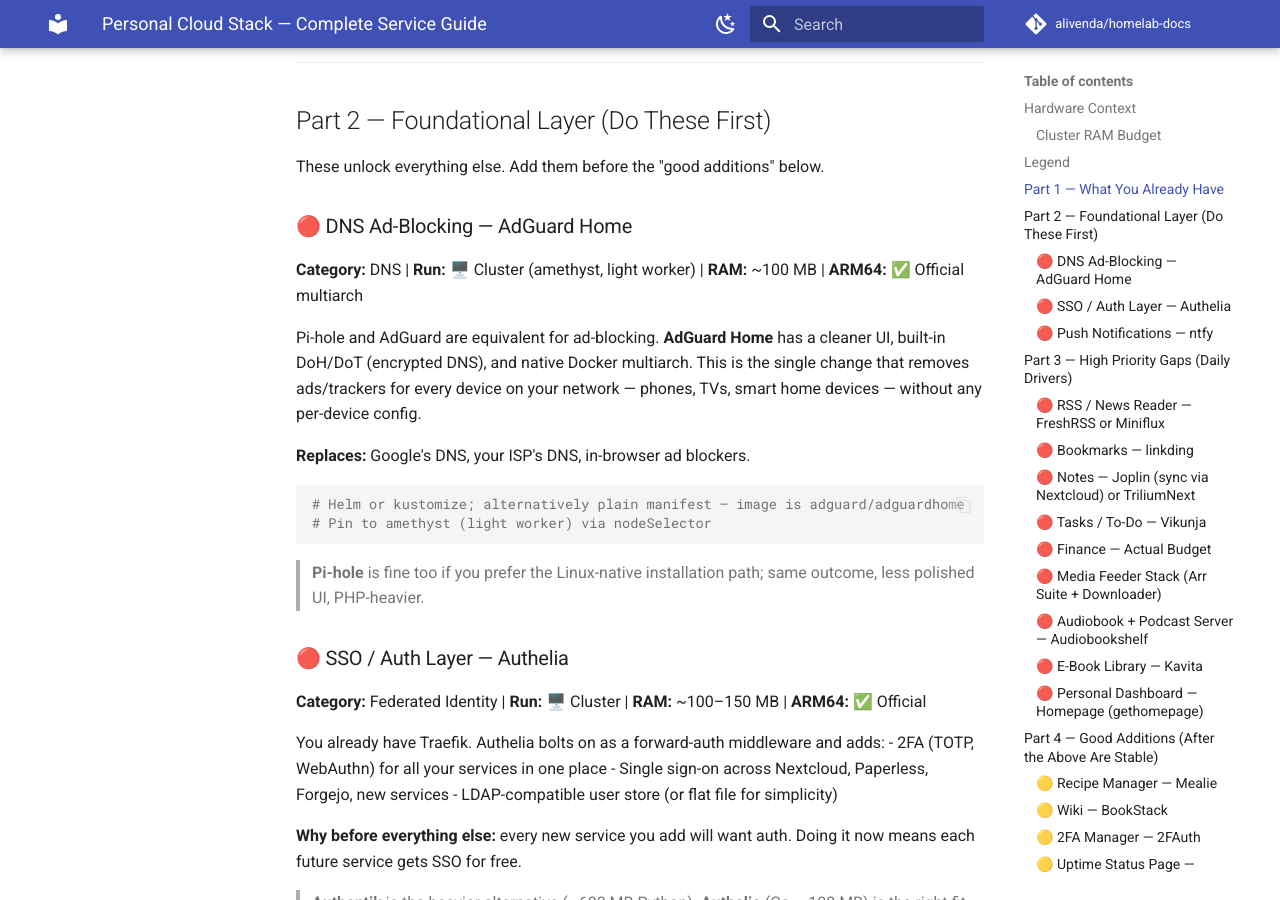
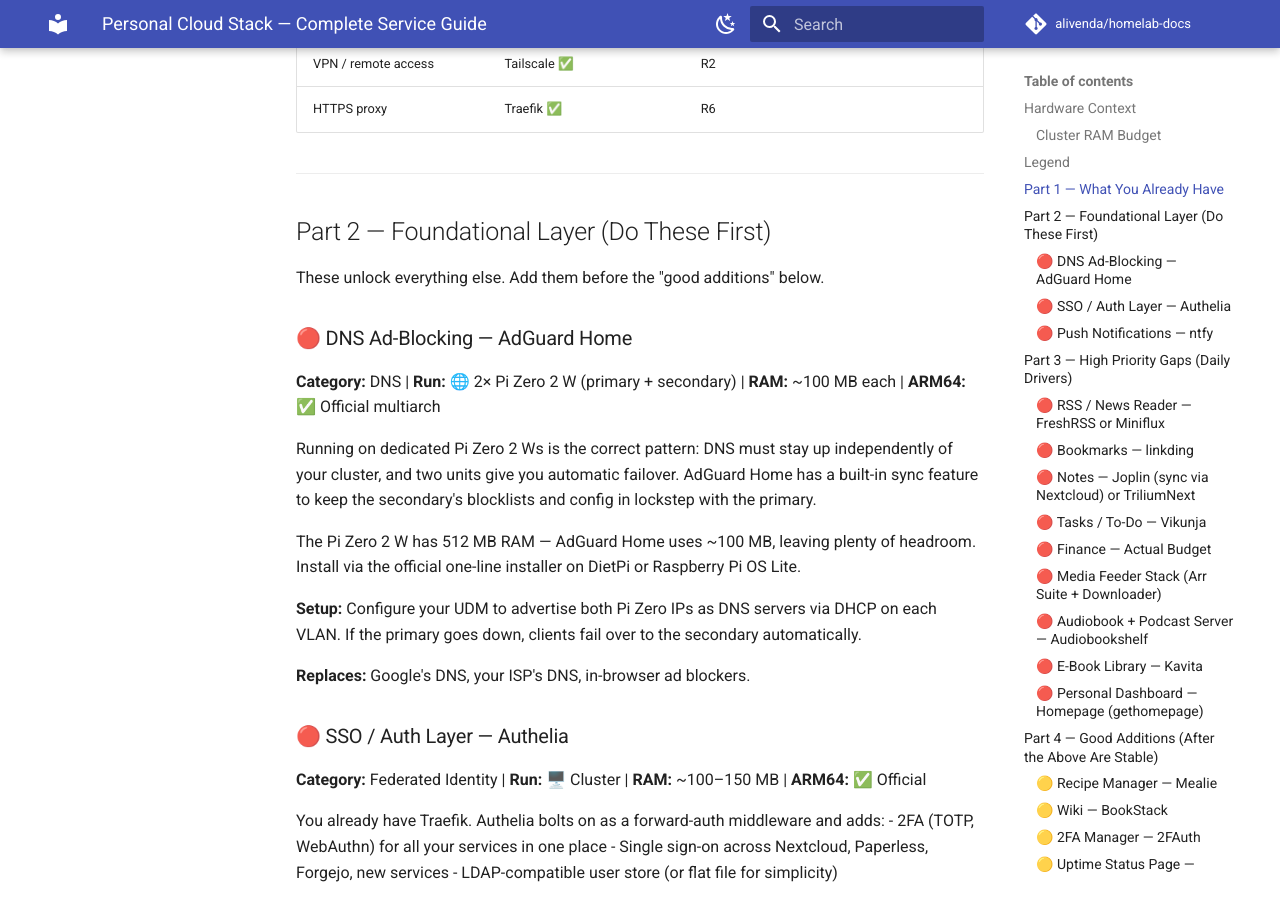
Before and after one commit to alivenda/homelab-docs, an MkDocs documentation site: the page built from docs/personal-cloud-stack.md, in a window 1280 px wide and 900 px high, scrolled down 2673 px. Built offline with MkDocs 1.6.1 and Material for MkDocs 9.7.7, drawn with Linux system fonts in a browser that asks for light colours; comment, search, counter and statistics services are not loaded; some of the changed text lies outside the part shown.

Commit message:
docs(personal-cloud-stack): AdGuard Home runs on 2x Pi Zero 2 W
Primary + secondary DNS nodes on dedicated hardware rather than cluster,
for independent DNS availability during cluster reboots.

````diff
--- a/docs/personal-cloud-stack.md
+++ b/docs/personal-cloud-stack.md
@@ -10,6 +10,7 @@ A comprehensive review of every awesome-selfhosted category mapped against your
 |----------|-------|-----------------|
 | **Cluster (4× CM4)** | ARM64, 32 GB total RAM, 1 TB NFS | Traefik, ArgoCD, Prometheus/Grafana/Loki, Vaultwarden, Nextcloud, Paperless-ngx, Forgejo, Woodpecker |
 | **NAS (DXP6800 Pro)** | x86-64, **8 GB RAM** (expandable) | Plex, Immich, Home Assistant |
+| **DNS nodes (2× Pi Zero 2 W)** | ARM64, 512 MB RAM each | AdGuard Home (primary + secondary) |
 
 > **NAS RAM is a meaningful constraint.** At 8 GB, Plex + Immich + Home Assistant can consume 3.5–6.5 GB under load, leaving 1.5–4.5 GB headroom. Enough to run the Arr stack locally (if you prefer), but not enough for Ollama or Frigate without a RAM upgrade. The DXP6800 Pro accepts standard DDR4 SO-DIMMs — upgrading to 16 GB (~$35–50) opens up AI workloads and makes the NAS more comfortable overall. This doc marks services that require the upgrade `⚠️ NAS RAM upgrade recommended`.
 
@@ -40,6 +41,7 @@ Headroom is comfortable. OCR (Paperless) and CI builds (Woodpecker) are still th
 | ⚪ **Skip / edge case** | Niche, heavy, ARM issues, or not relevant |
 | 🖥️ **Cluster** | Run on k3s |
 | 💾 **NAS** | Run via Docker Compose on DXP6800 |
+| 🌐 **DNS nodes** | Run on Pi Zero 2 W (primary/secondary) |
 | ⚠️ | Needs NAS RAM upgrade to run comfortably |
 
 ---
@@ -70,18 +72,15 @@ Headroom is comfortable. OCR (Paperless) and CI builds (Woodpecker) are still th
 These unlock everything else. Add them before the "good additions" below.
 
 ### 🔴 DNS Ad-Blocking — AdGuard Home
-**Category:** DNS | **Run:** 🖥️ Cluster (amethyst, light worker) | **RAM:** ~100 MB | **ARM64:** ✅ Official multiarch
+**Category:** DNS | **Run:** 🌐 2× Pi Zero 2 W (primary + secondary) | **RAM:** ~100 MB each | **ARM64:** ✅ Official multiarch
 
-Pi-hole and AdGuard are equivalent for ad-blocking. **AdGuard Home** has a cleaner UI, built-in DoH/DoT (encrypted DNS), and native Docker multiarch. This is the single change that removes ads/trackers for every device on your network — phones, TVs, smart home devices — without any per-device config.
+Running on dedicated Pi Zero 2 Ws is the correct pattern: DNS must stay up independently of your cluster, and two units give you automatic failover. AdGuard Home has a built-in sync feature to keep the secondary's blocklists and config in lockstep with the primary.
+
+The Pi Zero 2 W has 512 MB RAM — AdGuard Home uses ~100 MB, leaving plenty of headroom. Install via the official one-line installer on DietPi or Raspberry Pi OS Lite.
+
+**Setup:** Configure your UDM to advertise both Pi Zero IPs as DNS servers via DHCP on each VLAN. If the primary goes down, clients fail over to the secondary automatically.
 
 **Replaces:** Google's DNS, your ISP's DNS, in-browser ad blockers.
-
-```yaml
-# Helm or kustomize; alternatively plain manifest — image is adguard/adguardhome
-# Pin to amethyst (light worker) via nodeSelector
-```
-
-> **Pi-hole** is fine too if you prefer the Linux-native installation path; same outcome, less polished UI, PHP-heavier.
 
 ### 🔴 SSO / Auth Layer — Authelia
 **Category:** Federated Identity | **Run:** 🖥️ Cluster | **RAM:** ~100–150 MB | **ARM64:** ✅ Official
@@ -327,7 +326,7 @@ Every category from awesome-selfhosted, with a one-line verdict:
 | **CMS** | ⚪ Skip | Nextcloud covers docs; BookStack covers wiki; Ghost covers blog |
 | **CRM** | ⚪ Skip | Personal use; Monica (personal CRM) is 🟡 if you track relationships |
 | **Database Management** | 🟡 Adminer or pgAdmin | Already in stack via Nextcloud/Paperless; Adminer is ~50 MB |
-| **DNS** | 🔴 AdGuard Home | See Part 2 |
+| **DNS** | 🔴 AdGuard Home | See Part 2 — runs on 2× Pi Zero 2 W |
 | **Document Mgmt** | ✅ Paperless-ngx | |
 | **Document Mgmt — E-Books** | 🔴 Kavita + 🔴 Audiobookshelf | See Part 3 |
 | **Document Mgmt — Library Systems** | ⚪ Skip | Institutional use |
````
